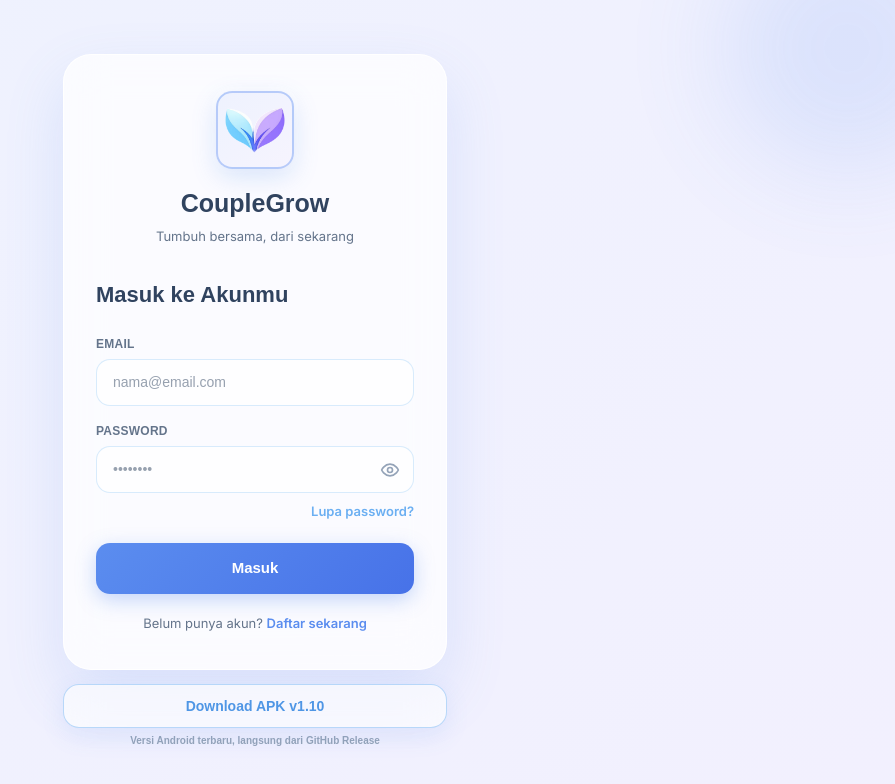
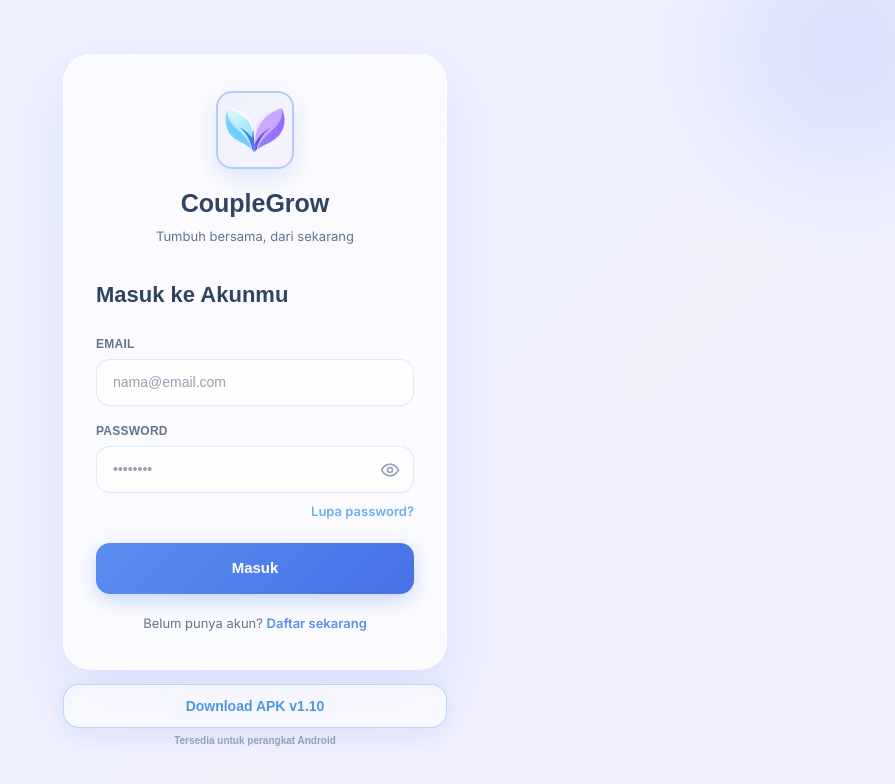
Before and after one commit to uwangraph/couple-grow, a SvelteKit app in the folder frontend/: page /login in a window 1280 px wide. Shown: the top 784 px of the page, without its empty margins (385-1280 px from the left). Built offline with nearby package versions, Linux system fonts and the light colour scheme.

Commit message:
copy: simplify Android download helper text

```diff
--- a/frontend/src/routes/(auth)/+layout.svelte
+++ b/frontend/src/routes/(auth)/+layout.svelte
@@ -40,7 +40,7 @@
       <a class="apk-download-btn" href={apkDownloadUrl} target="_blank" rel="noreferrer">
         Download APK{apkVersion ? ` v${apkVersion}` : ''}
       </a>
-      <p>Versi Android terbaru, langsung dari GitHub Release</p>
+      <p>Tersedia untuk perangkat Android</p>
     </div>
   {/if}
 </div>
```
